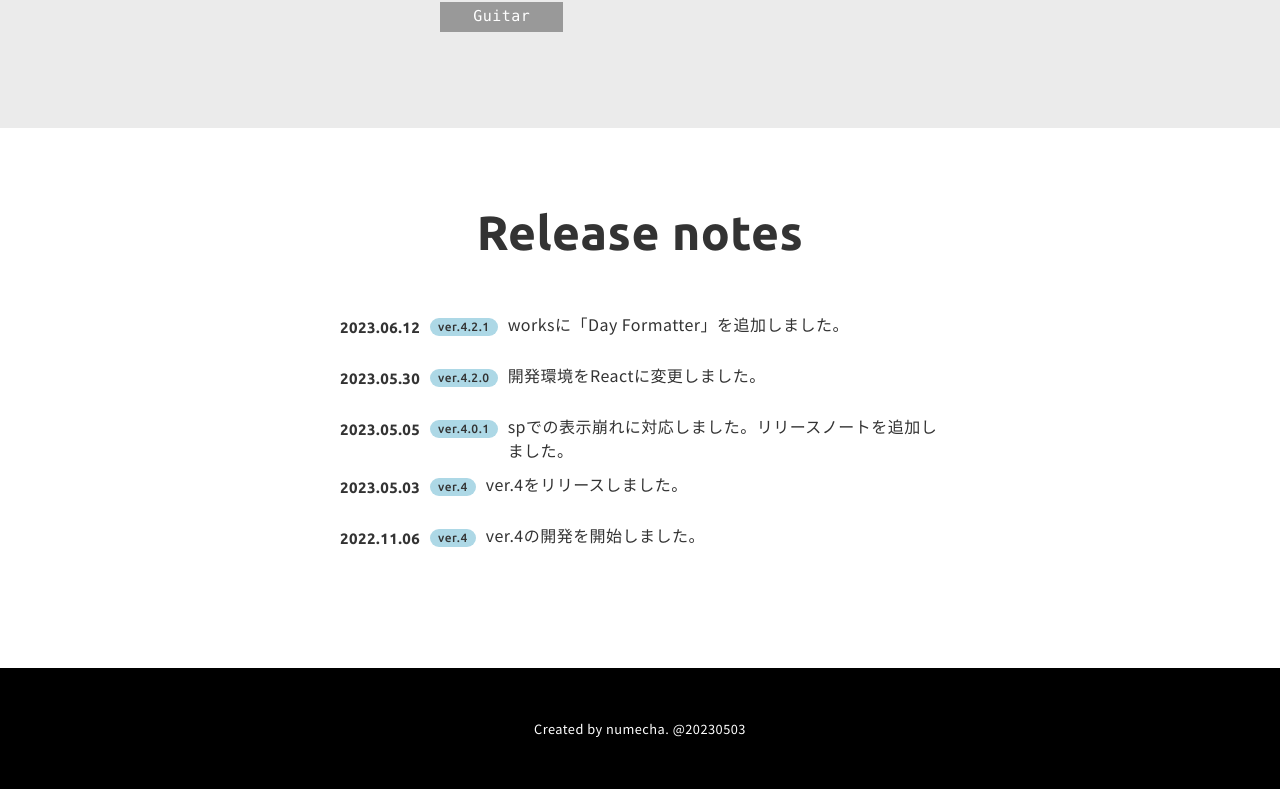
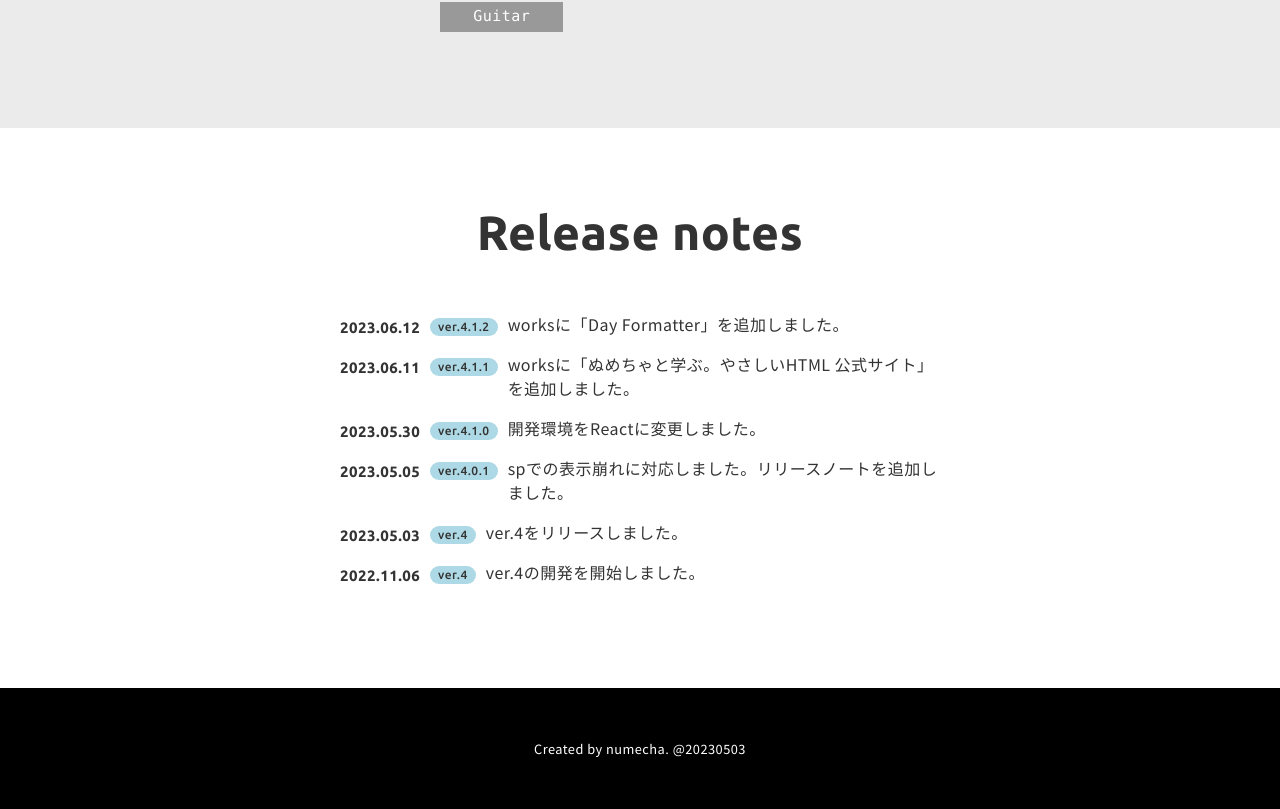
Before and after one commit to dorara-m/my-web-react, a React (Create React App) app: page / in a window 1280 px wide. Shown: the part 3375-4184 px from the top of the page. Built offline with nearby package versions, Linux system fonts and the light colour scheme.

Commit message:
mod: note調整, 追記

```diff
--- a/src/components/ReleaseNotes.jsx
+++ b/src/components/ReleaseNotes.jsx
@@ -6,7 +6,7 @@ const wrap = css`
   flex-direction: column;
   gap: 20px;
   ${mq("md")} {
-    gap: 10px;
+    gap: 16px;
   }
 
   li {
@@ -16,8 +16,8 @@ const wrap = css`
     grid-template-rows: 1fr max-content;
     grid-template-areas: "time version blank" "text text text";
     ${mq("md")} {
-      grid-template-rows: 1fr 1fr;
-      grid-template-areas: "time version text" "blank blank text";
+      grid-template-rows: 1fr;
+      grid-template-areas: "time version text";
     }
     time {
       grid-area: time;
@@ -62,12 +62,17 @@ export default function MainVisual() {
   const notes = [
     {
       date: "2023.06.12",
-      version: "4.2.1",
+      version: "4.1.2",
       text: "worksに「Day Formatter」を追加しました。",
     },
     {
+      date: "2023.06.11",
+      version: "4.1.1",
+      text: "worksに「ぬめちゃと学ぶ。やさしいHTML 公式サイト」を追加しました。",
+    },
+    {
       date: "2023.05.30",
-      version: "4.2.0",
+      version: "4.1.0",
       text: "開発環境をReactに変更しました。",
     },
     {
```
